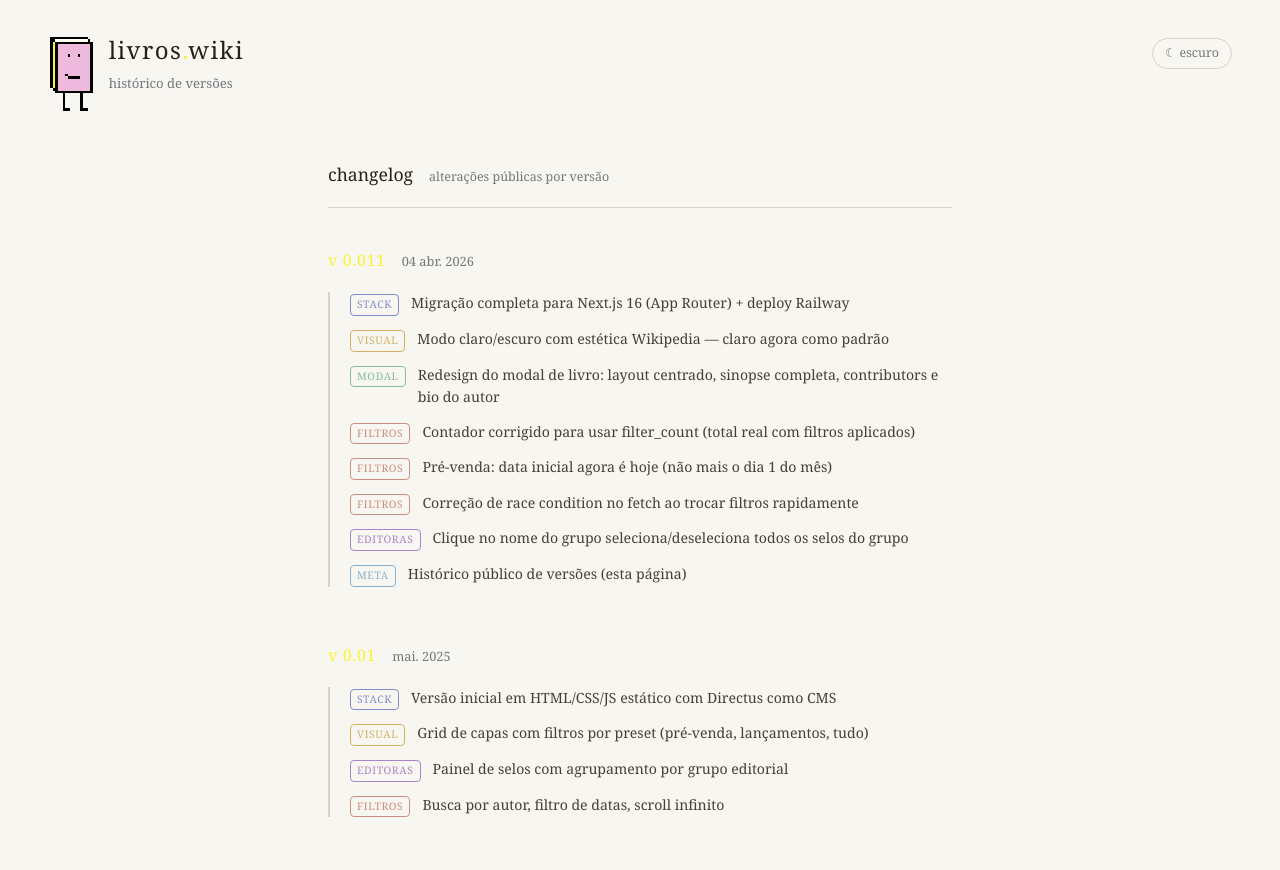
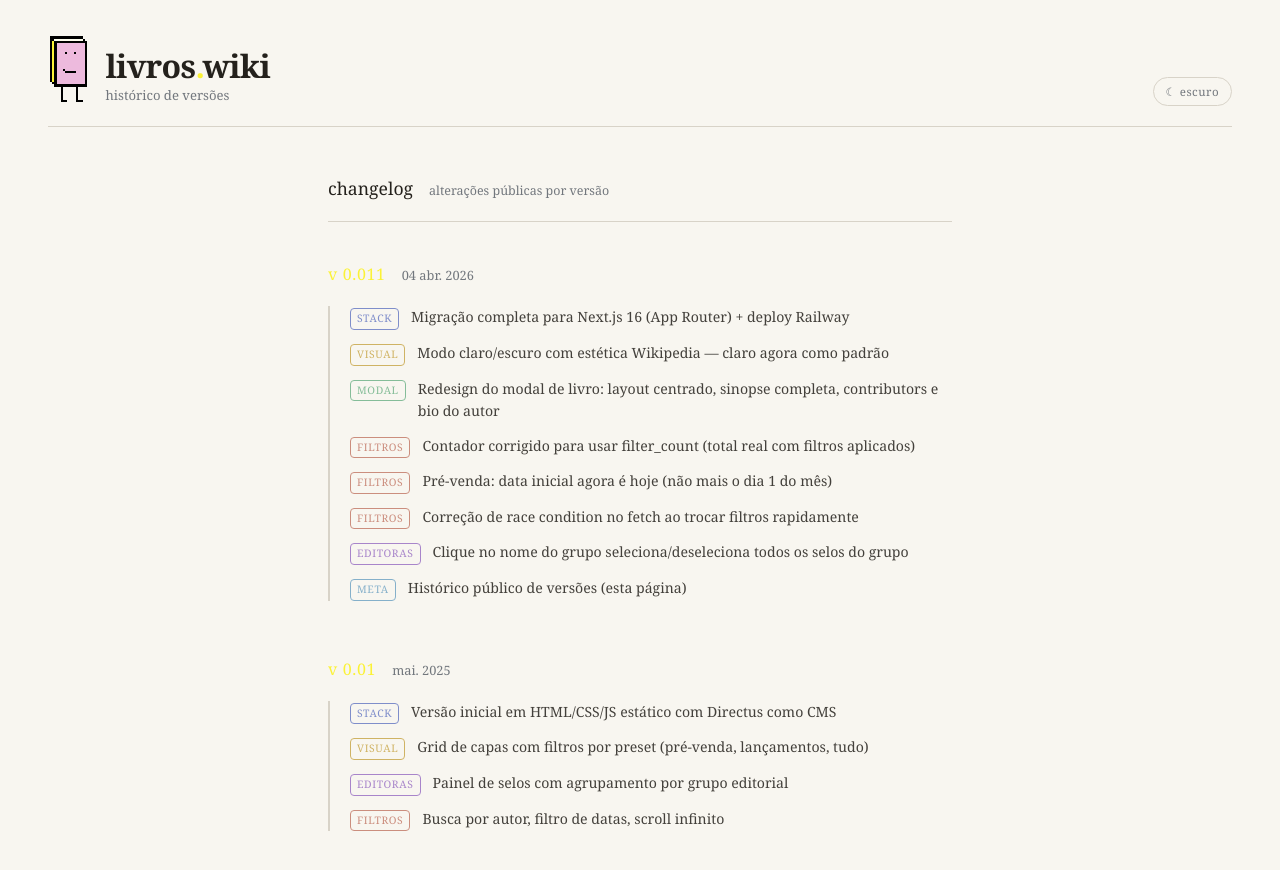
Before and after one commit to dlameira/livros-wiki-next, a Next.js app: page /changelog in a window 1280 px wide. Shown: the top 870 px of the page. Built offline with nearby package versions, Linux system fonts and the light colour scheme.

Commit message:
feat: redesign editorial — header bold, divisória, filtros uppercase, total em destaque, grid denso

```diff
--- a/src/components/CatalogoClient.tsx
+++ b/src/components/CatalogoClient.tsx
@@ -266,10 +266,12 @@ export default function CatalogoClient({ livros: initialLivros, totalCount: init
   const selAdicionadas = selos.filter(s => selectedEditoras.has(s.nome_display))
 
   const sel = (p: Preset) => ({
-    padding: '5px 13px', borderRadius: 20, border: '1px solid', fontFamily: 'inherit', fontSize: '0.78rem', cursor: 'pointer',
+    padding: '5px 16px', borderRadius: 20, border: '1px solid', fontFamily: 'inherit',
+    fontSize: '0.68rem', letterSpacing: '0.1em', textTransform: 'uppercase' as const, cursor: 'pointer',
     borderColor: preset === p ? 'var(--accent)' : 'var(--border)',
     background: preset === p ? 'var(--accent)' : 'transparent',
     color: preset === p ? '#0f0f0f' : 'var(--muted)',
+    fontWeight: preset === p ? 600 : 400,
   })
 
   return (
@@ -277,7 +279,7 @@ export default function CatalogoClient({ livros: initialLivros, totalCount: init
       <SiteHeader />
 
       {/* Preset */}
-      <div style={{ padding: '16px 48px 0', display: 'flex', gap: 8, flexWrap: 'wrap' }}>
+      <div style={{ padding: '20px 48px 0', display: 'flex', gap: 8, flexWrap: 'wrap' }}>
         <button style={sel('prevenda')}    onClick={() => handlePreset('prevenda')}>pré-venda</button>
         <button style={sel('lancamentos')} onClick={() => handlePreset('lancamentos')}>lançamentos</button>
         <button style={sel('tudo')}        onClick={() => handlePreset('tudo')}>catálogo</button>
@@ -326,12 +328,18 @@ export default function CatalogoClient({ livros: initialLivros, totalCount: init
       </div>
 
       {/* Status */}
-      <div style={{ padding: '12px 48px 0', fontSize: '0.8rem', color: 'var(--muted)', minHeight: 32 }}>
-        {loading ? 'carregando…' : total > 0 ? `${total.toLocaleString('pt-BR')} livros` : ''}
+      <div style={{ padding: '16px 48px 0', display: 'flex', alignItems: 'baseline', gap: 8, minHeight: 40 }}>
+        {!loading && total > 0 && <>
+          <span style={{ fontSize: '1.6rem', fontWeight: 700, color: 'var(--text)', letterSpacing: '-0.03em', lineHeight: 1 }}>
+            {total.toLocaleString('pt-BR')}
+          </span>
+          <span style={{ fontSize: '0.68rem', color: 'var(--muted)', letterSpacing: '0.1em', textTransform: 'uppercase' }}>livros</span>
+        </>}
+        {loading && <span style={{ fontSize: '0.72rem', color: 'var(--muted)', letterSpacing: '0.08em' }}>carregando…</span>}
       </div>
 
       {/* Grid */}
-      <div style={{ display:'grid', gridTemplateColumns:'repeat(auto-fill, minmax(130px, 1fr))', gap:'28px 20px', padding:'24px 48px 40px', alignItems:'start' }}>
+      <div style={{ display:'grid', gridTemplateColumns:'repeat(auto-fill, minmax(120px, 1fr))', gap:'20px 14px', padding:'16px 48px 40px', alignItems:'start' }}>
         {livros.length === 0 && !loading && (
           <div style={{ gridColumn:'1/-1', textAlign:'center', color:'#333', padding:'80px 0', fontSize:'0.9rem' }}>nenhum livro encontrado</div>
         )}
--- a/src/components/SiteHeader.tsx
+++ b/src/components/SiteHeader.tsx
@@ -20,33 +20,35 @@ export default function SiteHeader({ subtitle }: SiteHeaderProps) {
   }, [tema])
 
   return (
-    <header style={{ padding: '32px 48px 0', display: 'flex', alignItems: 'flex-start', justifyContent: 'space-between', flexWrap: 'wrap', gap: 8 }}>
-      <div style={{ display: 'flex', alignItems: 'stretch', gap: 14 }}>
+    <>
+      <header style={{ padding: '32px 48px 20px', display: 'flex', alignItems: 'flex-end', justifyContent: 'space-between', flexWrap: 'wrap', gap: 8 }}>
+        <div style={{ display: 'flex', alignItems: 'flex-end', gap: 16 }}>
           {/* eslint-disable-next-line @next/next/no-img-element */}
-        <img src="/liki.png" alt="liki" style={{ width: 'auto', height: '81px', imageRendering: 'pixelated', flexShrink: 0 }} />
+          <img src="/liki.png" alt="liki" style={{ width: 'auto', height: '72px', imageRendering: 'pixelated', flexShrink: 0, marginBottom: 2 }} />
           <div>
             <Link href="/" style={{ textDecoration: 'none' }}>
-          <h1 style={{ fontSize: '1.5rem', fontWeight: 'normal', letterSpacing: '0.06em', color: 'var(--text)', marginBottom: 6 }}>
+              <h1 style={{ fontSize: '2rem', fontWeight: 700, letterSpacing: '-0.02em', color: 'var(--text)', marginBottom: 4, lineHeight: 1 }}>
                 livros<span style={{ color: 'var(--accent)' }}>.</span>wiki
               </h1>
             </Link>
             {subtitle ?? (
-          <>
-            <p style={{ fontSize: '0.82rem', color: 'var(--muted)' }}>
+              <p style={{ fontSize: '0.72rem', color: 'var(--muted)', letterSpacing: '0.08em', textTransform: 'uppercase' }}>
                 livros sem algoritmos &nbsp;·&nbsp;{' '}
                 <Link href="/changelog" style={{ color: 'var(--muted)', opacity: .5, textDecoration: 'none' }}>v 0.011</Link>
+                &nbsp;·&nbsp; <span style={{ opacity: .4 }}>por daniel lameira + metabooks</span>
               </p>
-            <p style={{ fontSize: '0.68rem', color: 'var(--muted)', opacity: .4, marginTop: 3 }}>por daniel lameira + metabooks</p>
-          </>
             )}
           </div>
         </div>
         <button
           onClick={() => setTema(t => t === 'dark' ? 'light' : 'dark')}
-        style={{ background: 'none', border: '1px solid var(--border)', color: 'var(--muted)', fontSize: '0.78rem', fontFamily: 'inherit', padding: '5px 12px', borderRadius: 20, cursor: 'pointer', marginTop: 6 }}
+          style={{ background: 'none', border: '1px solid var(--border)', color: 'var(--muted)', fontSize: '0.72rem', fontFamily: 'inherit', padding: '5px 12px', borderRadius: 20, cursor: 'pointer', letterSpacing: '0.04em' }}
         >
           {tema === 'dark' ? '☀ claro' : '☾ escuro'}
         </button>
       </header>
+      {/* Linha divisória */}
+      <div style={{ borderBottom: '1px solid var(--border)', margin: '0 48px' }} />
+    </>
   )
 }
```
Lines whose indentation alone changed are shown as unchanged.
